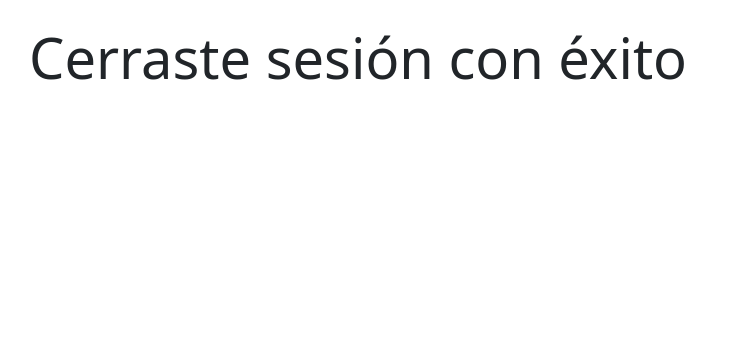
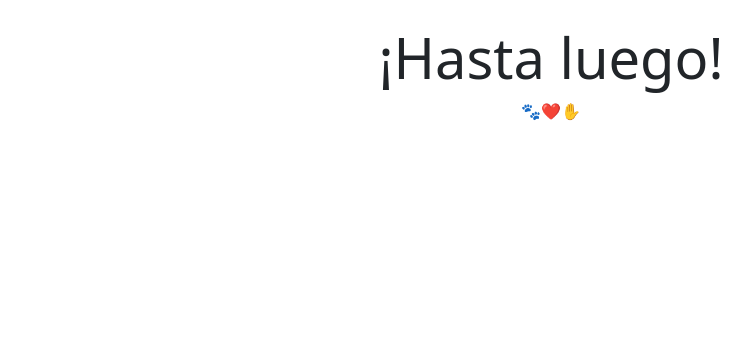
Before and after one commit to MarianAlvarezFlores/Mascotapp---MAF, a Django app: template project/core/templates/core/logout.html in a window 1280 px wide. Shown: the part 106-446 px from the top of the page, without its empty margins (89-840 px from the left). Run offline with Django 5.2, Linux system fonts and the light colour scheme; the template is opened without the code that fills it, so the values that code supplies are empty; some libraries are stand-ins or nearby versions.

Commit message:
fix: logout

```diff
--- a/project/core/templates/core/logout.html
+++ b/project/core/templates/core/logout.html
@@ -1,7 +1,14 @@
 {% extends 'core/base.html' %}
 {% block titulo %}
-    Logout
+    ¡Hasta luego!
 {% endblock titulo %}
 {% block contenido %}
-    <h1 class="display-4">Cerraste sesión con éxito</h1>
+    <div class="jumbotron jumbotron-fluid">
+        <div class="container text-center">
+            <h1 class="display-4">¡Hasta luego!</h1>
+            <p>
+                🐾❤️✋
+            </p>
+        </div>
+    </div>
 {% endblock contenido %}
```
Also changed, not shown: project/db.sqlite3.
